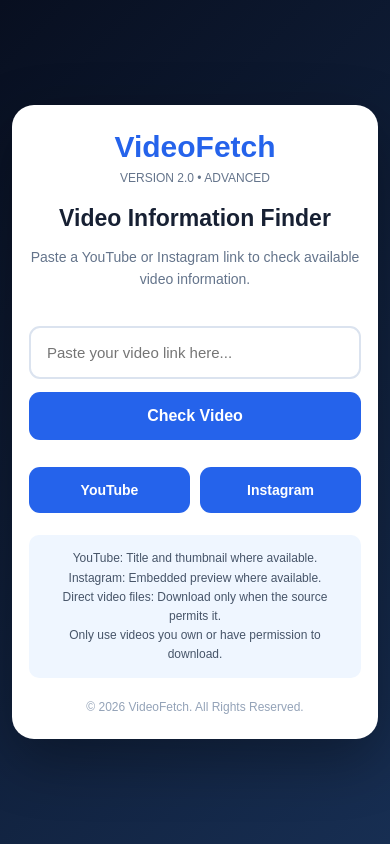
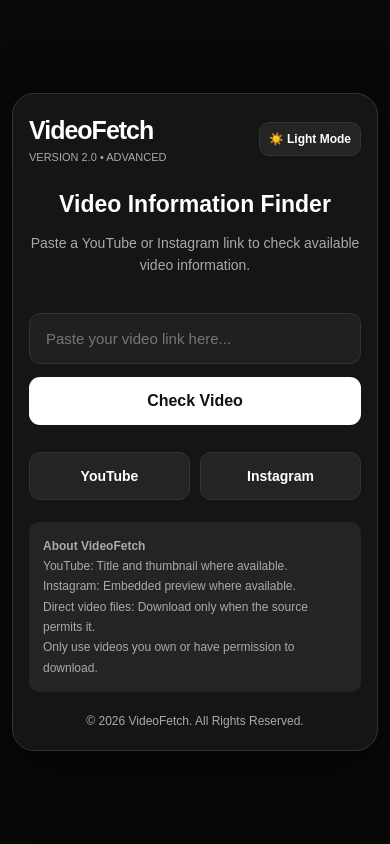
Before and after one commit to teamclipsyncyt-cpu/videofetch, a website: page index.html in a window 390 px wide. Drawn offline with Linux system fonts and the light colour scheme.

Commit message:
Update index.html

```diff
--- a/index.html
+++ b/index.html
@@ -8,104 +8,173 @@
 <style>
 *{box-sizing:border-box}
 
+:root{
+ --bg:#080808;
+ --card:#151515;
+ --text:#ffffff;
+ --muted:#aaaaaa;
+ --border:#333333;
+ --input:#202020;
+ --soft:#242424;
+ --button:#ffffff;
+ --button-text:#111111;
+ --shadow:#0008;
+}
+
+body[data-theme="light"]{
+ --bg:#eeeeee;
+ --card:#ffffff;
+ --text:#111111;
+ --muted:#666666;
+ --border:#dddddd;
+ --input:#f7f7f7;
+ --soft:#f0f0f0;
+ --button:#111111;
+ --button-text:#ffffff;
+ --shadow:#0002;
+}
+
 body{
  margin:0;
  min-height:100vh;
  padding:20px;
  font-family:Arial,sans-serif;
- color:white;
- background:linear-gradient(135deg,#080f20,#172e52);
+ color:var(--text);
+ background:var(--bg);
  display:flex;
  align-items:center;
- justify-content:center
+ justify-content:center;
+ transition:background .25s,color .25s;
 }
 
 .container{
  width:100%;
  max-width:600px;
- background:#fff;
- color:#172033;
+ background:var(--card);
+ color:var(--text);
+ border:1px solid var(--border);
  border-radius:22px;
- padding:30px 24px;
- box-shadow:0 20px 60px #0005;
- text-align:center
+ padding:25px 24px;
+ box-shadow:0 20px 60px var(--shadow);
+ text-align:center;
+ transition:background .25s,color .25s;
+}
+
+.topbar{
+ display:flex;
+ align-items:center;
+ justify-content:space-between;
+ gap:10px;
 }
 
 .logo{
- font-size:34px;
+ font-size:30px;
  font-weight:800;
- color:#2563eb
+ letter-spacing:-1px;
 }
 
 .version{
- font-size:12px;
- color:#64748b;
- margin:7px
+ font-size:11px;
+ color:var(--muted);
+ margin-top:6px;
 }
 
-h1{font-size:26px;margin:20px 0 8px}
+.theme-btn{
+ width:auto;
+ margin:0;
+ padding:10px 13px;
+ border:1px solid var(--border);
+ background:var(--soft);
+ color:var(--text);
+ border-radius:10px;
+ font-size:13px;
+}
+
+.theme-btn:hover{
+ opacity:.8;
+ background:var(--soft);
+}
+
+h1{
+ font-size:26px;
+ margin:28px 0 8px;
+}
 
 .subtitle{
- color:#64748b;
+ color:var(--muted);
  line-height:1.6;
- font-size:14px
+ font-size:14px;
 }
 
 input{
  width:100%;
  padding:16px;
  margin-top:22px;
- border:2px solid #dbe3ef;
+ border:1px solid var(--border);
  border-radius:11px;
- font-size:15px
+ font-size:15px;
+ outline:none;
+ background:var(--input);
+ color:var(--text);
+}
+
+input:focus{
+ border-color:var(--muted);
 }
 
 button{
  width:100%;
  padding:15px;
  margin-top:13px;
- background:#2563eb;
- color:white;
+ background:var(--button);
+ color:var(--button-text);
  border:0;
  border-radius:11px;
  font-size:16px;
  font-weight:bold;
- cursor:pointer
+ cursor:pointer;
 }
 
-button:hover{background:#1d4ed8}
+button:hover{opacity:.85}
 
 button:disabled{
- opacity:.6;
- cursor:not-allowed
+ opacity:.5;
+ cursor:not-allowed;
 }
 
 .platforms{
  display:flex;
  gap:10px;
- margin-top:14px
+ margin-top:14px;
 }
 
-.platforms button{font-size:14px}
+.platforms button{
+ background:var(--soft);
+ color:var(--text);
+ border:1px solid var(--border);
+ font-size:14px;
+}
 
 #message{
  margin-top:18px;
  font-size:14px;
- line-height:1.5
+ line-height:1.5;
+ color:var(--muted);
+ overflow-wrap:anywhere;
 }
 
 .preview{
  display:none;
  margin-top:20px;
  text-align:left;
- border:1px solid #e2e8f0;
+ border:1px solid var(--border);
  border-radius:14px;
- overflow:hidden
+ overflow:hidden;
 }
 
 .preview img{
  width:100%;
- display:block
+ display:block;
 }
 
 .details{padding:15px}
@@ -113,12 +182,21 @@ button:disabled{
 .details h3{
  margin:0 0 8px;
  font-size:17px;
- overflow-wrap:anywhere
+ overflow-wrap:anywhere;
 }
 
 .details p{
  font-size:13px;
- color:#64748b
+ color:var(--muted);
+ line-height:1.5;
+}
+
+.instagram-frame{
+ display:none;
+ width:100%;
+ height:650px;
+ border:0;
+ background:var(--soft);
 }
 
 .open-link,.download-link{
@@ -126,59 +204,66 @@ button:disabled{
  text-decoration:none;
  text-align:center;
  padding:13px;
- background:#eff6ff;
- color:#1d4ed8;
+ background:var(--soft);
+ color:var(--text);
+ border:1px solid var(--border);
  border-radius:9px;
  font-weight:bold;
- margin-top:12px
+ margin-top:12px;
 }
 
 .download-link{
  display:none;
- background:#16a34a;
- color:white
-}
-
-.instagram-frame{
- display:none;
- width:100%;
- height:650px;
- border:0;
- background:#f8fafc
+ background:#16803d;
+ color:white;
+ border-color:#16803d;
 }
 
 .info{
  margin-top:22px;
  padding:14px;
- background:#eff6ff;
- color:#475569;
+ background:var(--soft);
+ color:var(--muted);
  border-radius:10px;
  font-size:12px;
- line-height:1.6
+ line-height:1.7;
+ text-align:left;
 }
 
 footer{
  margin-top:22px;
- color:#94a3b8;
- font-size:12px
+ color:var(--muted);
+ font-size:12px;
 }
 
 @media(max-width:480px){
  body{padding:12px}
- .container{padding:25px 17px}
- .logo{font-size:30px}
+ .container{padding:22px 16px}
+ .logo{font-size:25px}
  h1{font-size:23px}
  .instagram-frame{height:600px}
+ .theme-btn{font-size:12px;padding:9px}
 }
 </style>
 </head>
 
-<body>
+<body data-theme="dark">
 
 <div class="container">
 
- <div class="logo">VideoFetch</div>
- <div class="version">VERSION 2.0 • ADVANCED</div>
+ <div class="topbar">
+  <div style="text-align:left">
+   <div class="logo">VideoFetch</div>
+   <div class="version">VERSION 2.0 • ADVANCED</div>
+  </div>
+
+  <button
+   class="theme-btn"
+   id="themeButton"
+   onclick="toggleTheme()">
+   ☀️ Light Mode
+  </button>
+ </div>
 
  <h1>Video Information Finder</h1>
 
@@ -189,8 +274,7 @@ footer{
  <input
   id="videoUrl"
   type="url"
-  placeholder="Paste your video link here..."
- >
+  placeholder="Paste your video link here...">
 
  <button id="checkButton" onclick="checkVideo()">
   Check Video
@@ -234,26 +318,69 @@ footer{
     id="downloadLink"
     class="download-link"
     download>
-    Download Authorized Video
+    ⬇ Download Authorized Video
    </a>
 
   </div>
  </div>
 
  <div class="info">
+  <strong>About VideoFetch</strong><br>
   YouTube: Title and thumbnail where available.<br>
   Instagram: Embedded preview where available.<br>
   Direct video files: Download only when the source permits it.<br>
   Only use videos you own or have permission to download.
  </div>
 
- <footer>© 2026 VideoFetch. All Rights Reserved.</footer>
+ <footer>
+  © 2026 VideoFetch. All Rights Reserved.
+ </footer>
 
 </div>
 
 <script>
 
 const API_BASE = "https://videofetch-khy3.onrender.com";
+
+// THEME SETTINGS
+
+function applyTheme(theme){
+
+ document.body.setAttribute("data-theme",theme);
+
+ const button = document.getElementById("themeButton");
+
+ button.textContent = theme === "dark"
+  ? "☀️ Light Mode"
+  : "🌙 Dark Mode";
+
+ try{
+  localStorage.setItem("videofetch-theme",theme);
+ }catch(error){}
+}
+
+function toggleTheme(){
+
+ const current = document.body.getAttribute("data-theme");
+
+ applyTheme(current === "dark" ? "light" : "dark");
+}
+
+try{
+
+ const savedTheme = localStorage.getItem("videofetch-theme");
+
+ if(savedTheme === "light" || savedTheme === "dark"){
+  applyTheme(savedTheme);
+ }else{
+  applyTheme("dark");
+ }
+
+}catch(error){
+ applyTheme("dark");
+}
+
+// PLATFORM BUTTONS
 
 function openPlatform(platform){
 
@@ -265,6 +392,8 @@ function openPlatform(platform){
 
  input.focus();
 }
+
+// RESET PREVIEW
 
 function resetPreview(){
 
@@ -283,12 +412,13 @@ function showMessage(text){
  document.getElementById("message").textContent = text;
 }
 
+// INSTAGRAM EMBED
+
 function getInstagramEmbed(url){
 
  const parts = url.pathname.split("/").filter(Boolean);
 
  const type = parts[0];
-
  const shortcode = parts[1];
 
  const allowedTypes = ["p","reel","reels","tv"];
@@ -306,16 +436,16 @@ function getInstagramEmbed(url){
  };
 }
 
+// MAIN FUNCTION
+
 async function checkVideo(){
 
  const input = document.getElementById("videoUrl");
-
  const button = document.getElementById("checkButton");
 
  const text = input.value.trim();
 
  resetPreview();
-
  showMessage("");
 
  if(!text){
@@ -339,7 +469,7 @@ async function checkVideo(){
 
  const host = url.hostname.toLowerCase();
 
- // INSTAGRAM PREVIEW
+ // INSTAGRAM
 
  if(host === "instagram.com" || host.endsWith(".instagram.com")){
 
@@ -356,7 +486,7 @@ async function checkVideo(){
     : "Instagram Reel Preview";
 
   document.getElementById("videoAuthor").textContent =
-   "Instagram content preview. Availability depends on the original post settings.";
+   "Instagram preview. Availability depends on the original post settings.";
 
   const frame = document.getElementById("instagramFrame");
 
@@ -472,6 +602,5 @@ async function checkVideo(){
 }
 
 </script>
-
 </body>
 </html>
```
